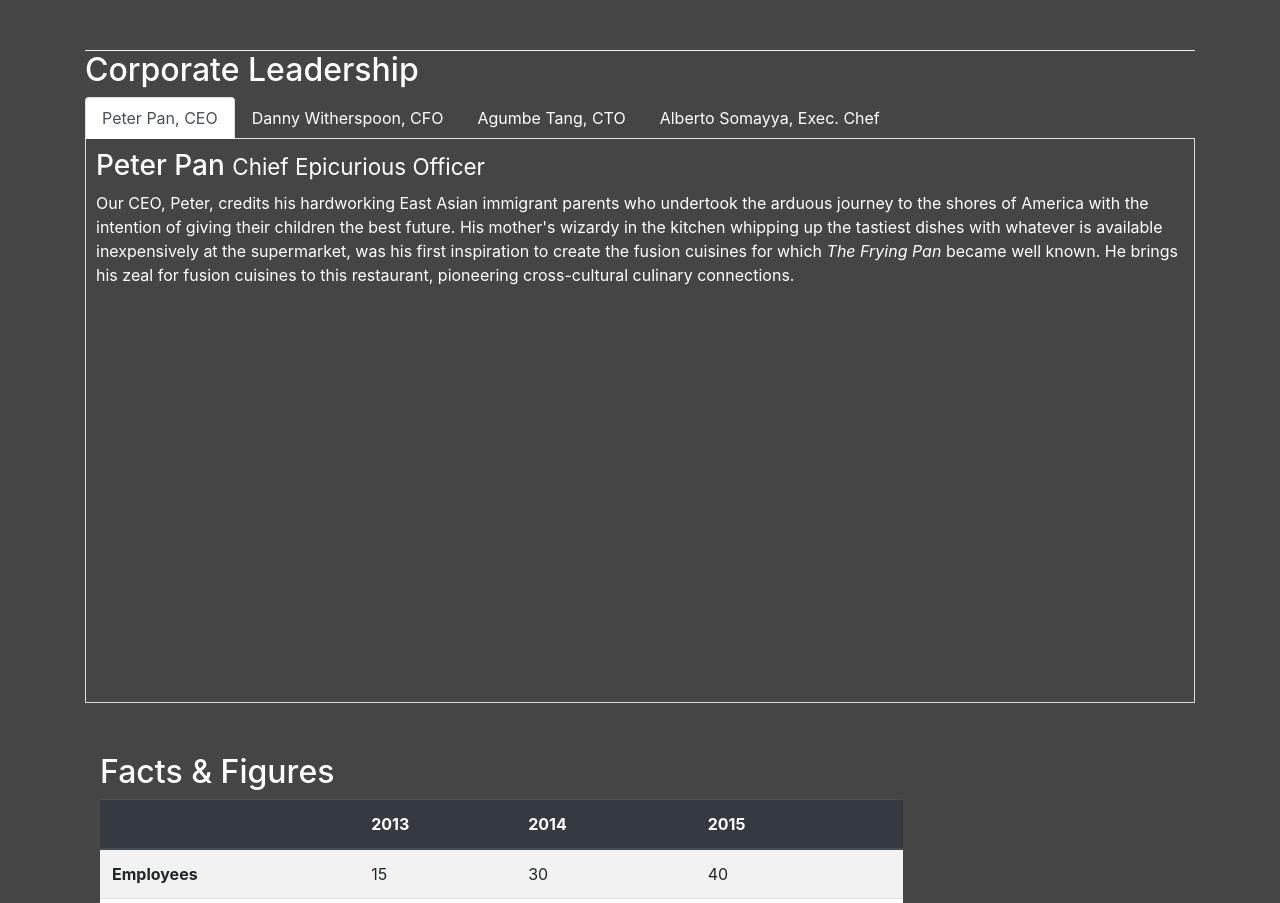
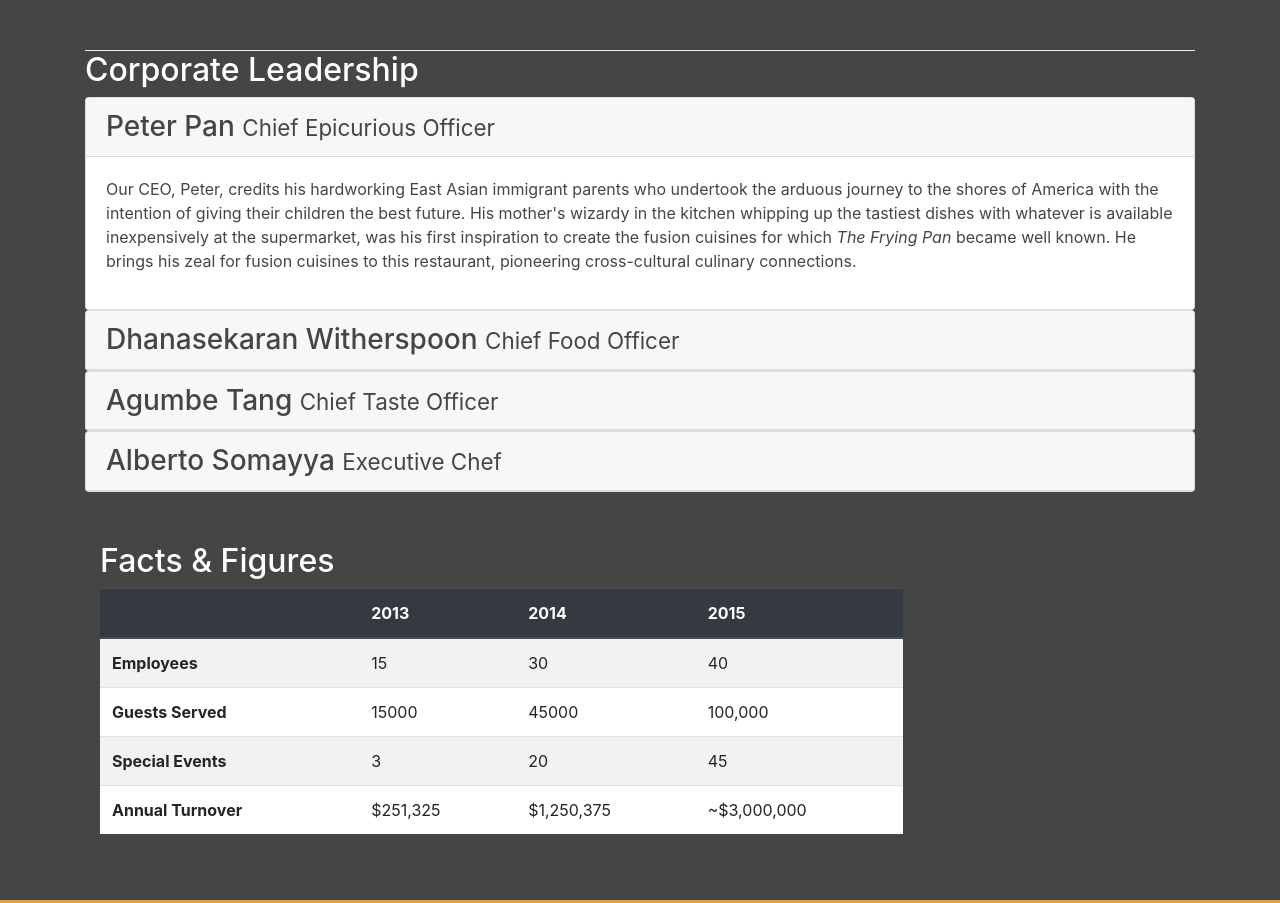
Before and after one commit to Sarmunbustillo/Bootstrap4, a website: page aboutus.html in a window 1280 px wide. Shown: the part 900-1803 px from the top of the page. Drawn offline with nearby package versions, Linux system fonts and the light colour scheme.

Commit message:
accordions

```diff
--- a/aboutus.html
+++ b/aboutus.html
@@ -114,60 +114,97 @@
     <div class="row">
       <div class="col-12">
         <h2>Corporate Leadership</h2>
-        <ul class="nav nav-tabs">
-          <li class="nav-item">
-            <a class="nav-link active" href="#peter" role="tab" data-toggle="tab">Peter Pan, CEO</a>
-          </li>
-          <li class="nav-item">
-            <a class="nav-link" href="#danny" role="tab" data-toggle="tab">Danny Witherspoon, CFO</a>
-          </li>
-          <li class="nav-item">
-            <a class="nav-link" href="#agumbe" role="tab" data-toggle="tab">Agumbe Tang, CTO</a>
-          </li>
-          <li class="nav-item">
-            <a class="nav-link" href="#alberto" role="tab" data-toggle="tab">Alberto Somayya, Exec. Chef</a>
-          </li>
-        </ul>
-        <div class="tab-content">
-          <div role="tabpanel" class="tab-pane fade show active" id="peter">
-            <h3>Peter Pan <small>Chief Epicurious Officer</small></h3>
+        <div id="accordion">
+          <div class="card">
+            <div class="card-header" role="tab" id="peterhead">
+              <h3 class="mb-0">
+                <a data-toggle="collapse" data-target="#peter">
+                  Peter Pan <small>Chief Epicurious Officer</small>
+                </a>
+              </h3>
+            </div>
+            <div class="collapse show" id="peter" data-parent="#accordion">
+              <div class="card-body">
                 <p class="d-none d-sm-block">
-              Our CEO, Peter, credits his hardworking East Asian immigrant parents who undertook the arduous journey to
-              the shores of America with the intention of giving their children the best future. His mother's wizardy in
-              the kitchen whipping up the tastiest dishes with whatever is available inexpensively at the supermarket,
+                  Our CEO, Peter, credits his hardworking East Asian immigrant parents who undertook the arduous journey
+                  to
+                  the shores of America with the intention of giving their children the best future. His mother's
+                  wizardy
+                  in
+                  the kitchen whipping up the tastiest dishes with whatever is available inexpensively at the
+                  supermarket,
                   was
-              his first inspiration to create the fusion cuisines for which <em>The Frying Pan</em> became well known.
+                  his first inspiration to create the fusion cuisines for which <em>The Frying Pan</em> became well
+                  known.
                   He
-              brings his zeal for fusion cuisines to this restaurant, pioneering cross-cultural culinary connections.
+                  brings his zeal for fusion cuisines to this restaurant, pioneering cross-cultural culinary
+                  connections.
                 </p>
               </div>
-          <div role="tabpanel" class="tab-pane fade active" id="danny">
-            <h3>Dhanasekaran Witherspoon <small>Chief Food Officer</small></h3>
+            </div>
+          </div>
+          <div class="card">
+            <div class="card-header" role="tab" id="dannyhead">
+              <h3 class="mb-0">
+                <a class="collapsed" data-toggle="collapse" data-target="#danny">
+                  Dhanasekaran Witherspoon <small>Chief Food Officer</small>
+                </a>
+              </h3>
+            </div>
+            <div class="collapse" id="danny" data-parent="#accordion">
+              <div class="card-body">
                 <p class="d-none d-sm-block">
                   Our CFO, Danny, as he is affectionately referred to by his colleagues, comes from a long established
                   family
-              tradition in farming and produce. His experiences growing up on a farm in the Australian outback gave him
+                  tradition in farming and produce. His experiences growing up on a farm in the Australian outback gave
+                  him
                   great appreciation for varieties of food sources. As he puts it in his own words,
                   <em>Everything that runs, wins, and everything that stays, pays!</em>
                 </p>
               </div>
-          <div role="tabpanel" class="tab-pane fade active" id="agumbe">
-            <h3>Agumbe Tang <small>Chief Taste Officer</small></h3>
+            </div>
+          </div>
+          <div class="card">
+            <div class="card-header" role="tab" id="agumbehead">
+              <h3 class="mb-0">
+                <a class="collapsed" data-toggle="collapse" data-target="#agumbe">
+                  Agumbe Tang <small>Chief Taste Officer</small>
+                </a>
+              </h3>
+            </div>
+            <div class="collapse" id="agumbe" data-parent="#accordion">
+              <div class="card-body">
                 <p class="d-none d-sm-block">
-              Blessed with the most discerning gustatory sense, Agumbe, our CTO, personally ensures that every dish that
-              we serve meets his exacting tastes. Our chefs dread the tongue lashing that ensues if their dish does not
+                  Blessed with the most discerning gustatory sense, Agumbe, our CTO, personally ensures that every dish
+                  that
+                  we serve meets his exacting tastes. Our chefs dread the tongue lashing that ensues if their dish does
+                  not
                   meet his exacting standards. He lives by his motto, <em>You click only if you survive my lick.</em>
                 </p>
               </div>
-          <div role="tabpanel" class="tab-pane fade active" id="alberto">
-            <h3>Alberto Somayya <small>Executive Chef</small></h3>
+            </div>
+          </div>
+          <div class="card">
+            <div class="card-header" role="tab" id="albertohead">
+              <h3 class="mb-0">
+                <a class="collapsed" data-toggle="collapse" data-target="#alberto">
+                  Alberto Somayya <small>Executive Chef</small>
+                </a>
+              </h3>
+            </div>
+            <div class="collapse" id="alberto" data-parent="#accordion">
+              <div class="card-body">
                 <p class="d-none d-sm-block">
                   Award winning three-star Michelin chef with wide International experience having worked closely with
-              whos-who in the culinary world, he specializes in creating mouthwatering Indo-Italian fusion experiences.
+                  whos-who in the culinary world, he specializes in creating mouthwatering Indo-Italian fusion
+                  experiences.
                   He
                   says,
-              <em>Put together the cuisines from the two craziest cultures, and you get a winning hit! Amma Mia!</em>
+                  <em>Put together the cuisines from the two craziest cultures, and you get a winning hit! Amma
+                    Mia!</em>
                 </p>
+              </div>
+            </div>
           </div>
         </div>
       </div>
--- a/css/styles.css
+++ b/css/styles.css
@@ -90,3 +90,6 @@ button {
 .nav-tabs .nav-link {
   color: var(--white);
 }
+.card-header {
+  color: var(--dark);
+}
```
Lines whose indentation alone changed are shown as unchanged.
